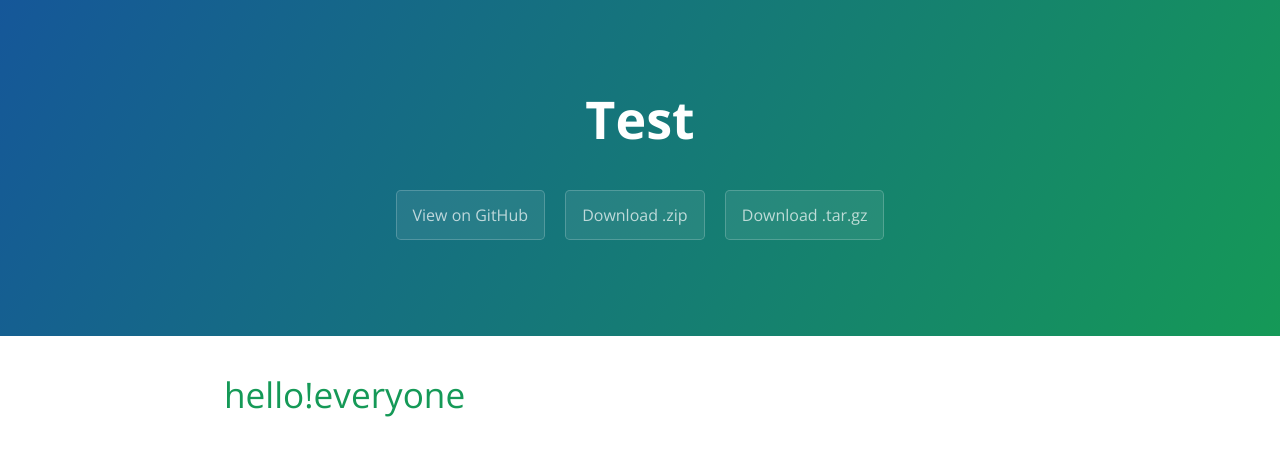
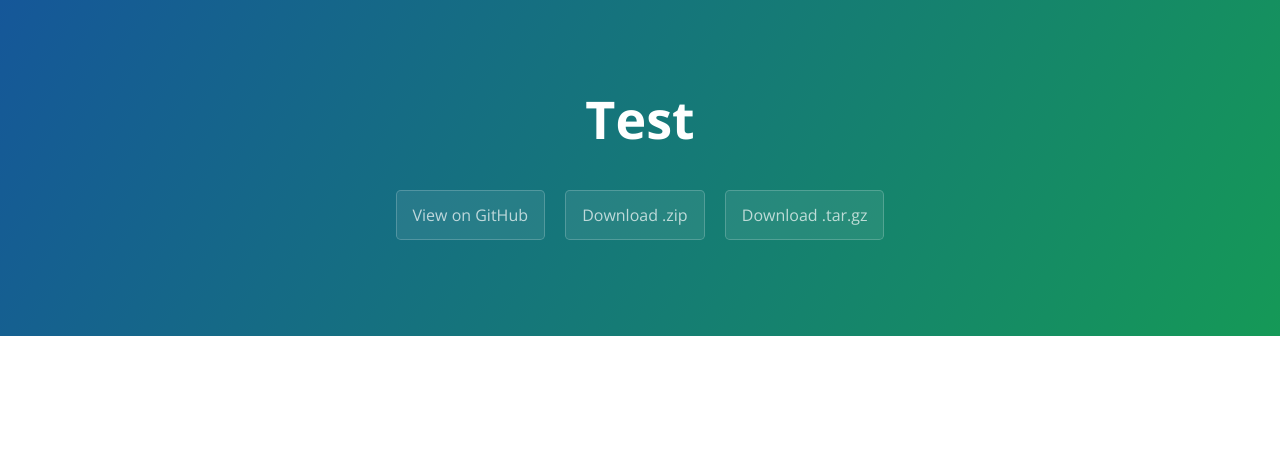
Before and after one commit to Roserollyy/test, a plain HTML site: page index.html in a window 1280 px wide. Drawn offline with nearby package versions, Linux system fonts and the light colour scheme.

Commit message:
Update index.html

```diff
--- a/index.html
+++ b/index.html
@@ -18,14 +18,6 @@
       <a href="https://github.com/Roserollyy/test/tarball/master" class="btn">Download .tar.gz</a>
     </section>
 
-    <section class="main-content">
-      <h1>
-<a id="helloeveryone" class="anchor" href="#helloeveryone" aria-hidden="true"><span aria-hidden="true" class="octicon octicon-link"></span></a>hello!everyone</h1>
-
-
-
-    </section>
-
 
   </body>
 </html>
```
